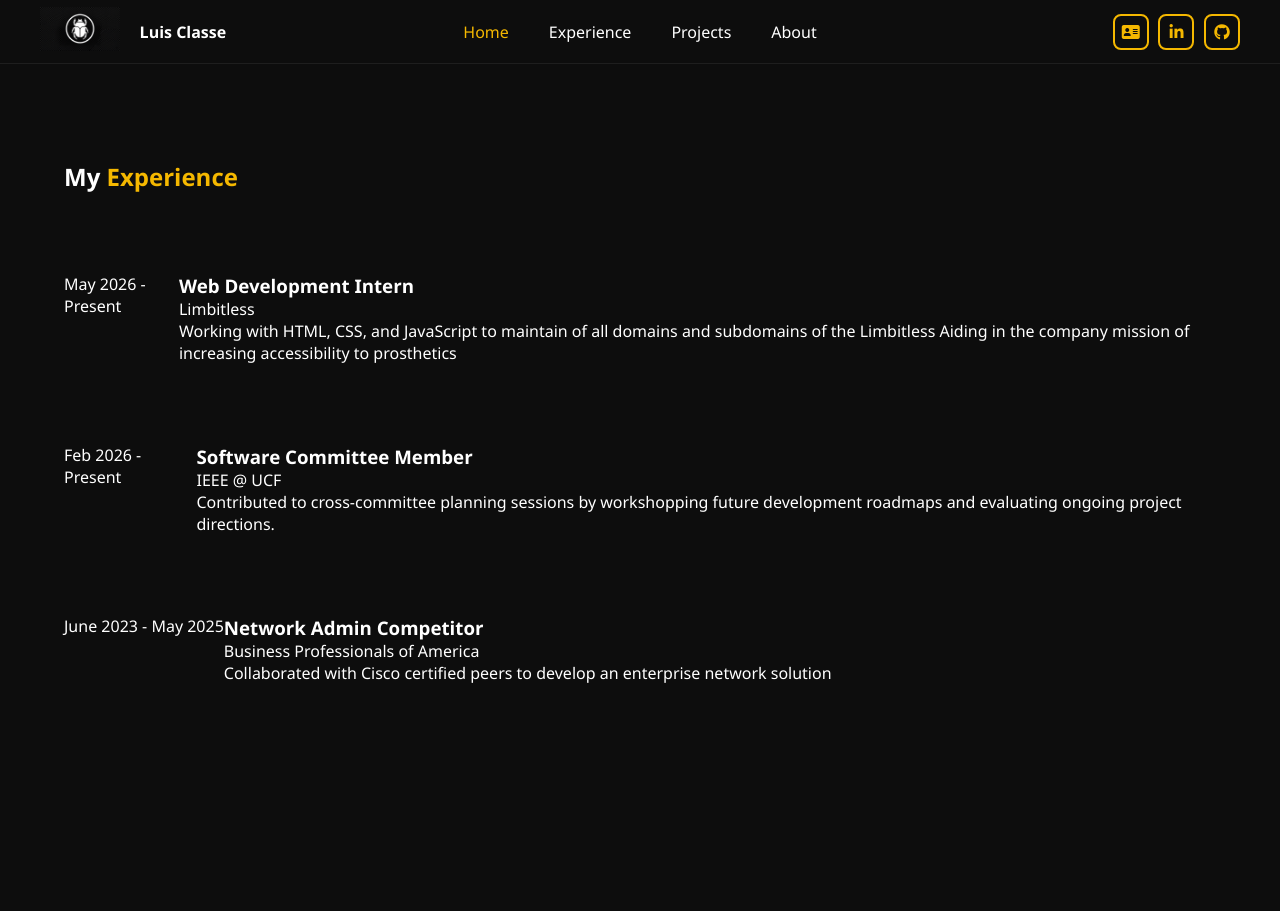
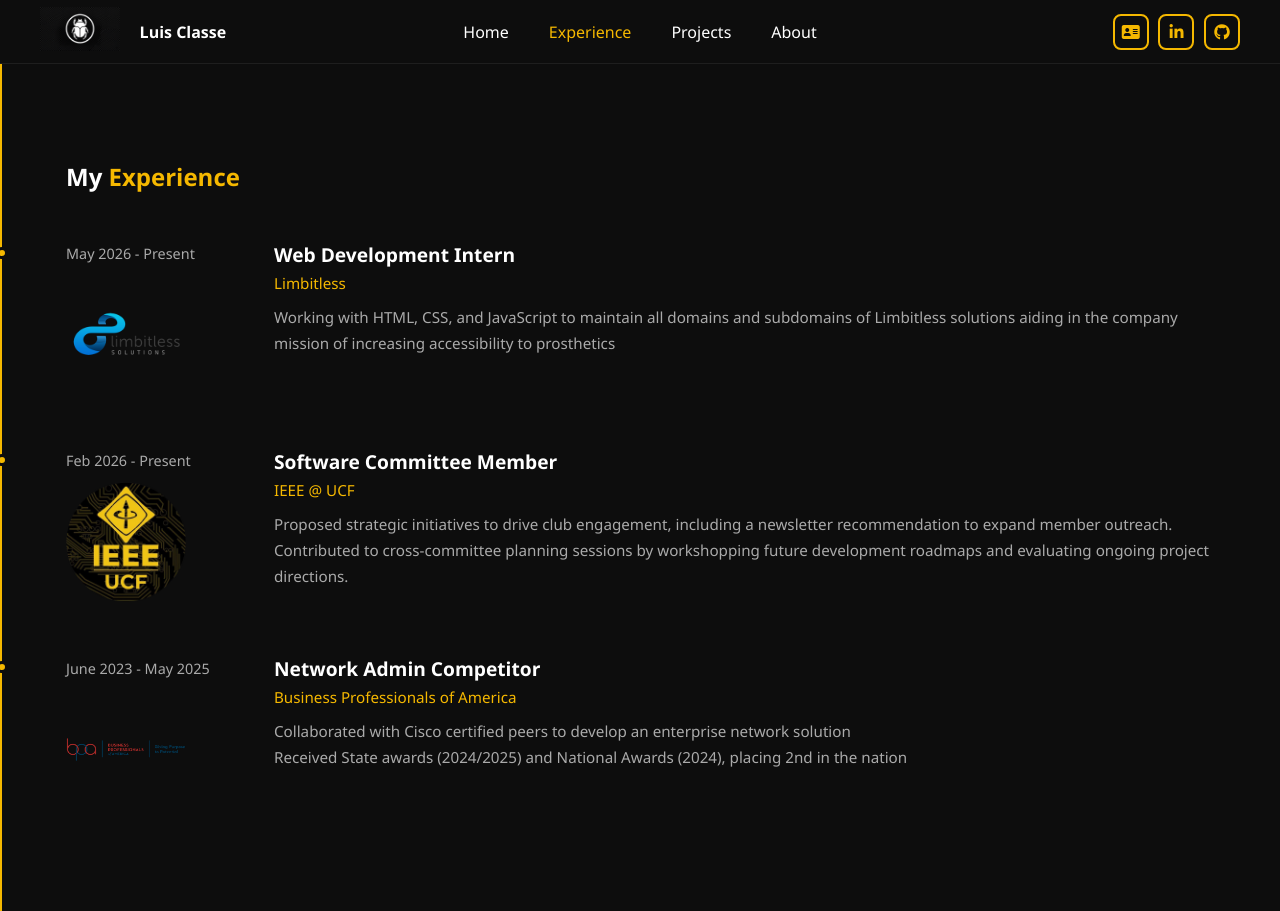
Before and after one commit to LuisClass0299/Personal-Website, a plain HTML site: page Portfolio/pages/experience.html in a window 1280 px wide. Before the commit the page ends 800 px from the top, so only its background shows below. Drawn offline with Linux system fonts and the light colour scheme.

Commit message:
added CSS for about page, added assets for companies, fixed and added additional experience descriptions

```diff
--- a/Portfolio/pages/experience.html
+++ b/Portfolio/pages/experience.html
@@ -18,8 +18,8 @@
             </div>
 
             <ul class="nav-links">
-                <li><a href = "../index.html" class ="active">Home</a></li>
-                <li><a href = "experience.html">Experience</a></li>
+                <li><a href = "../index.html">Home</a></li>
+                <li><a href = "experience.html" class="active">Experience</a></li>
                 <li><a href = "projects.html">Projects</a></li>
                 <li><a href = "about.html">About</a></li>
             </ul>
@@ -59,31 +59,53 @@
         <section class = "experience">
             <h1>My <span class="accent">Experience</span></h1>
             <div class="experience-entry">
-                <p>May 2026 - Present</p>
+                <div class ="experience-date">
+                    <p>May 2026 - Present</p>
+                    <img src = "../assets/limbitless.png" alt="limbitless solutions logo">
+                </div>
                 <div class ="experience-content">
                     <h3>Web Development Intern</h3>
                     <p class = "experience-company">Limbitless</p>
-                    <p class = "experience-desc">Working with HTML, CSS, and JavaScript to maintain of all domains and subdomains
-                    of the Limbitless Aiding in the company mission of increasing
-                    accessibility to prosthetics</p>
+                    <p class = "experience-desc">
+                        Working with HTML, CSS, and JavaScript to maintain all domains and subdomains
+                        of Limbitless solutions aiding in the company mission of increasing
+                        accessibility to prosthetics
+
+                    </p>
                 </div>
             </div>
             <div class="experience-entry">
-                <p>Feb 2026 - Present</p>
+                <div class = "experience-date">
+                    <p>Feb 2026 - Present</p>
+                    <img src = "../assets/ieee.png"alt="ieee ucf logo">
+                </div>
                 <div class = "experience-content">
                     <h3>Software Committee Member</h3>
                     <p class = "experience-company">IEEE @ UCF</p>
-                    <p class = "experience-desc">Contributed to cross-committee planning sessions by workshopping
-                    future development roadmaps and evaluating ongoing project directions.</p>
+                    <p class = "experience-desc">
+                    Proposed strategic initiatives to drive club engagement, including a
+                    newsletter recommendation to expand member outreach.
+                    <br>
+                    Contributed to cross-committee planning sessions by workshopping future
+                    development roadmaps and evaluating ongoing project directions.
+                </p>
                 </div>
             </div>
             <div class="experience-entry">
-                <p>June 2023 - May 2025</p>
+                <div class = "experience-date">
+                    <p>June 2023 - May 2025</p>
+                    <img src = "../assets/bpa.png" alt="Business Professionals of America logo">
+                </div>
                 <div class = "experience-content">
                     <h3>Network Admin Competitor</h3>
                     <p class = "experience-company">Business Professionals of America</p>
-                    <p class = "experience-desc">Collaborated with Cisco certified peers to develop
-                        an enterprise network solution</p>
+                    <p class = "experience-desc">
+                        Collaborated with Cisco certified peers to develop
+                        an enterprise network solution
+                        <br>
+                        Received State awards (2024/2025) and National Awards (2024),
+                        placing 2nd in the nation
+                    </p>
                 </div>
             </div>
         </section>
--- a/Portfolio/style.css
+++ b/Portfolio/style.css
@@ -386,11 +386,68 @@ body{
 .experience{
     display: flex;
     flex-direction: column;
-    gap: 5rem;
+    gap: 3rem;
     padding: 6rem 4rem;
+    border-left: 2px solid var(--accent)
 }
 
 .experience-entry{
     display: flex;
     flex-direction: row;
+    gap: 3rem;
+    position: relative;
 }
+
+.experience-date{
+    width: 160px;
+    flex-shrink: 0;
+}
+
+.experience-date p{
+    color:#aaaaaa;
+    font-size: 0.9rem;
+    padding-top: 0.2rem;
+}
+
+.experience-date img{
+    width: 120px;
+    height: 120px;
+    object-fit: contain;
+    margin-top: 0.75rem;
+}
+
+.experience-entry::before{
+    content: '';
+    border-radius: 50%;
+    flex-shrink: 0;
+    position: absolute;
+    left: -4.4rem;
+    top: 0.35rem;
+    z-index: 1;
+    width: 12px;
+    height: 12px;
+    background-color: var(--accent);
+    border: 3px solid var(--bg-dark)
+}
+
+.experience-content{
+    flex: 1;
+}
+
+.experience-content h3{
+    font-size: 1.2rem;
+    font-weight: 600;
+    margin-bottom: 0.3rem;
+}
+
+.experience-company{
+    color: var(--accent);
+    font-size: 0.95rem;
+    margin-bottom: 0.75rem;
+}
+
+.experience-desc{
+    color: #aaaaaa;
+    font-size: 0.95rem;
+    line-height: 1.7;
+}
```
Also changed, not shown: Portfolio/assets/bpa.png (added), Portfolio/assets/ieee.png (added), Portfolio/assets/limbitless.png (added).
